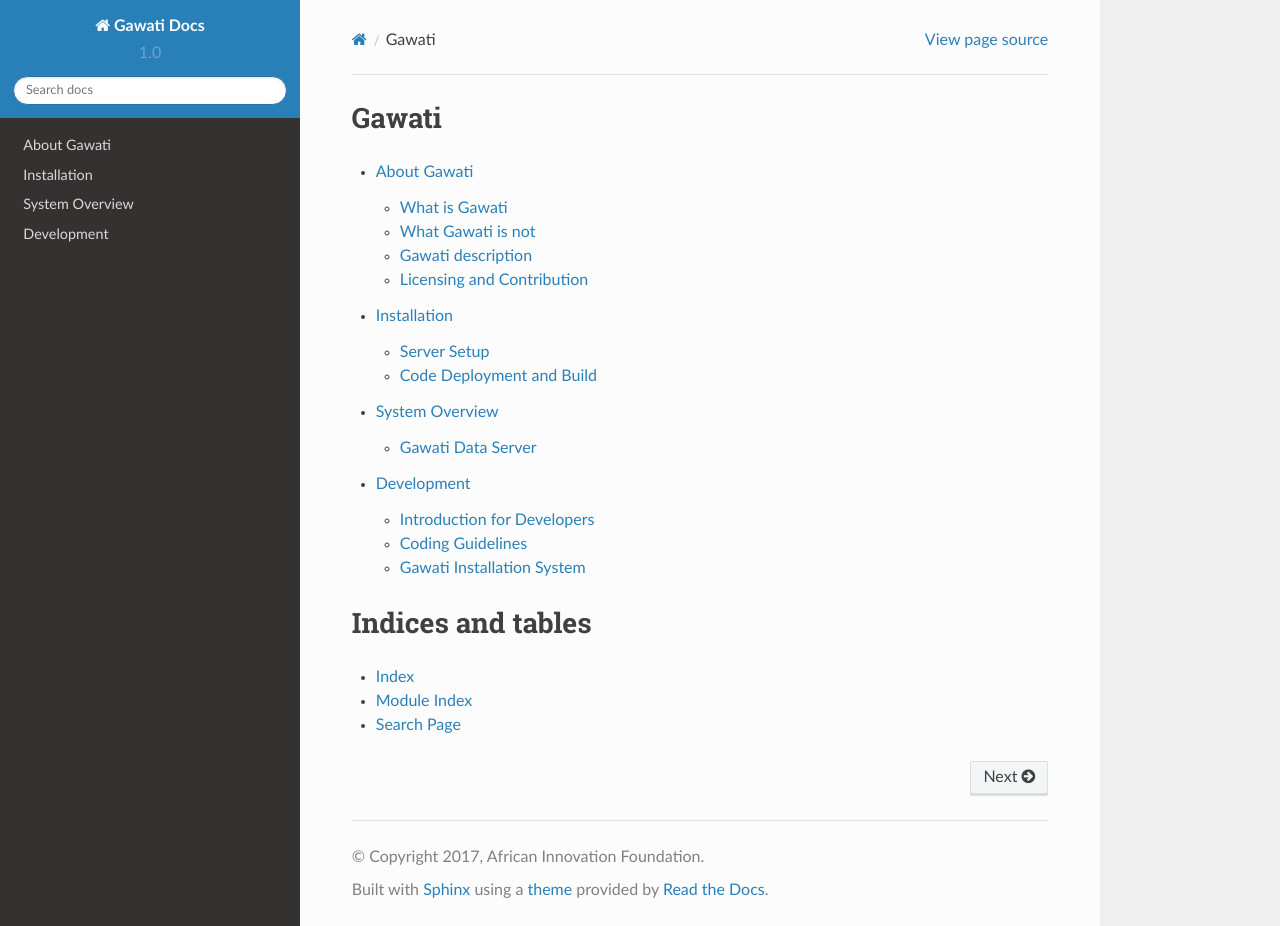
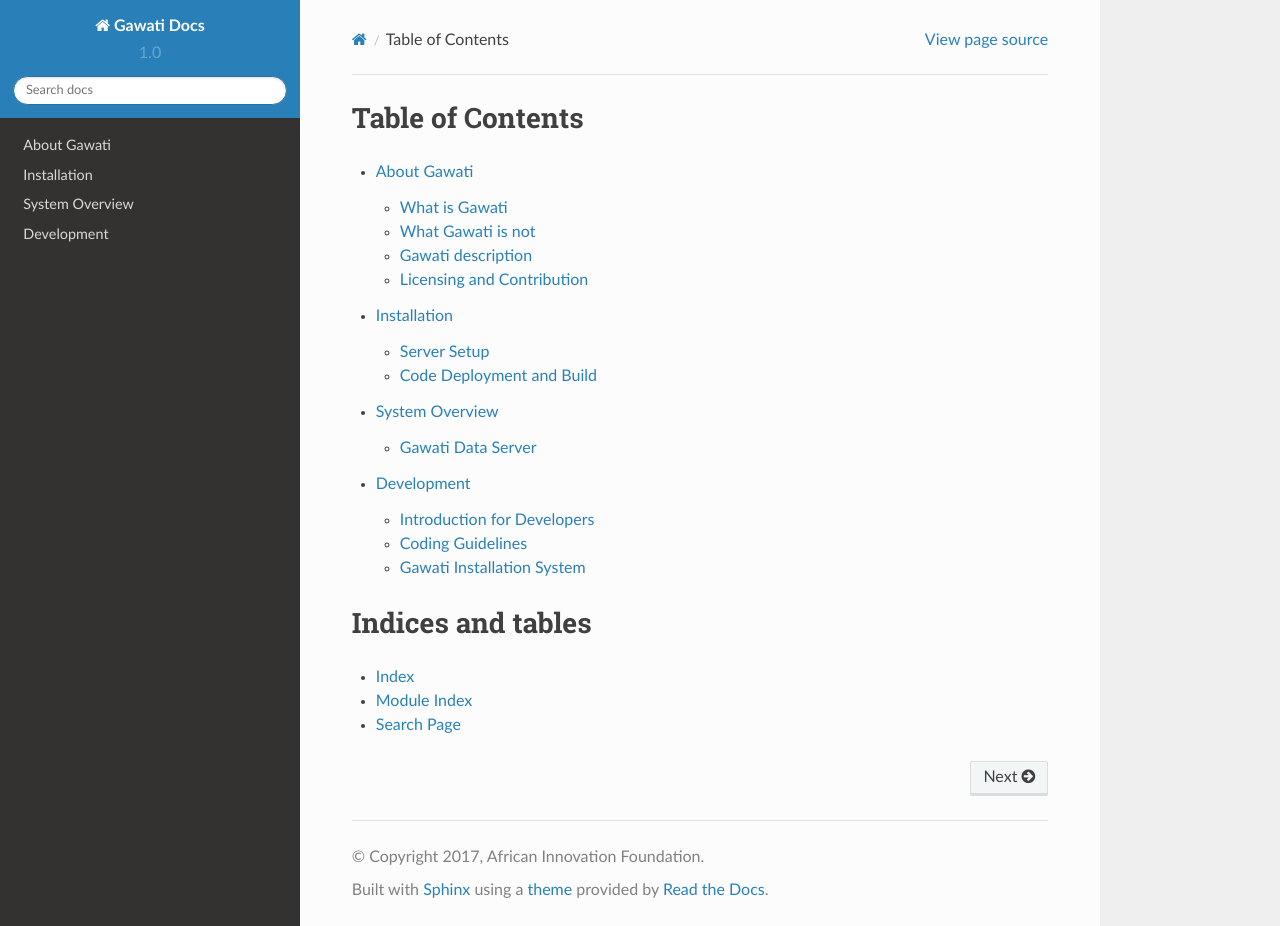
Before and after one commit to gawati/gawati-docs, a Sphinx documentation site: the page built from docs/source/index.rst, in a window 1280 px wide and 926 px high. Built offline with Sphinx 7.4.7 and the Read the Docs theme 2.0.0, drawn with Linux system fonts in a browser that asks for light colours; part of the change alters nothing that is shown.

Commit message:
Provide metadata

```diff
--- a/docs/source/index.rst
+++ b/docs/source/index.rst
@@ -1,10 +1,9 @@
-.. Gawati Docs documentation master file, created by
-   sphinx-quickstart on Thu Aug 17 23:45:53 2017.
-   You can adapt this file completely to your liking, but it should at least
-   contain the root `toctree` directive.
+.. meta::
+   :description: Gawati distributed library database system
+   :keywords: Gawati, documents, database, library, law, legal
 
-Gawati
-======
+Table of Contents
+=================
 
 .. toctree::
    :maxdepth: 2
```
